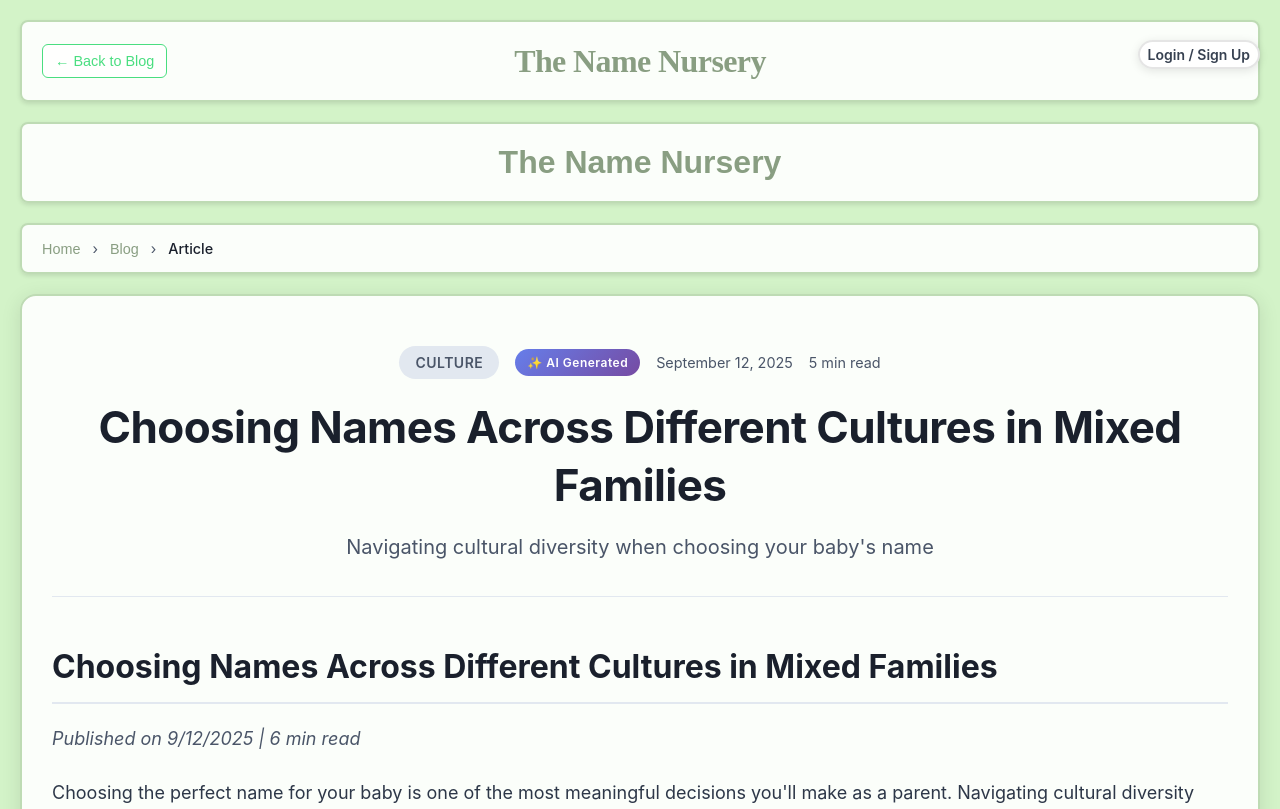
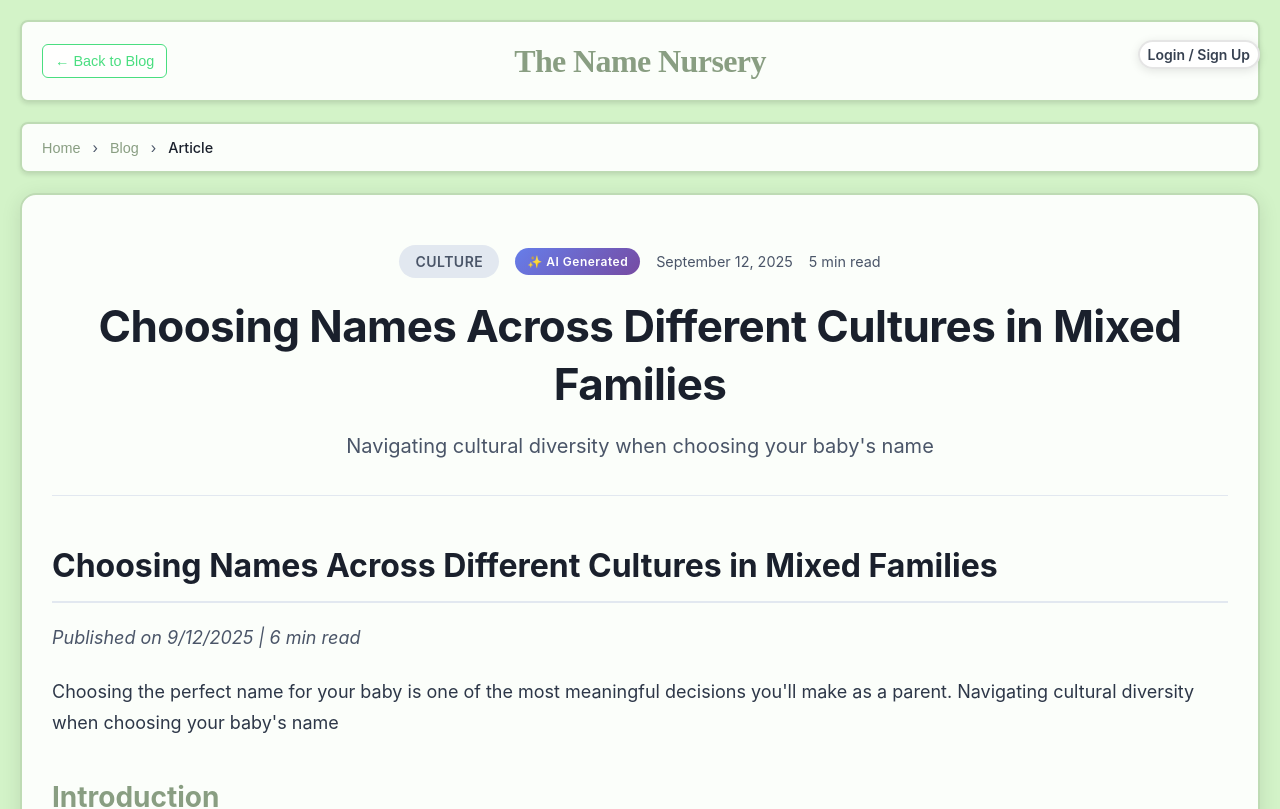
Before and after one commit to jonathankerth/the-name-nursery, a Next.js app: page /blog/1 in a window 1280 px wide. Shown: the top 809 px of the page. Built offline with nearby package versions, Linux system fonts and the light colour scheme; no server answers.

Commit message:
remove double header on blog

```diff
--- a/src/app/blog/[slug]/page.tsx
+++ b/src/app/blog/[slug]/page.tsx
@@ -283,16 +283,6 @@ export default function ArticlePage() {
 				backButtonText="← Back to Blog"
 				backButtonPath="/blog"
 			/>
-			{/* Header */}
-			<div className={styles.header}>
-				<button
-					className={styles.titleButton}
-					onClick={() => router.push("/")}
-					aria-label="Go to home page"
-				>
-					<h1 className={styles.mainTitle}>The Name Nursery</h1>
-				</button>
-			</div>
 
 			{/* Navigation */}
 			<nav className={styles.breadcrumbs}>
```
